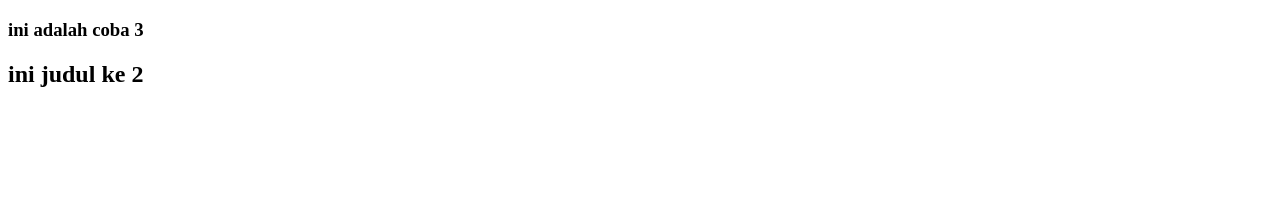
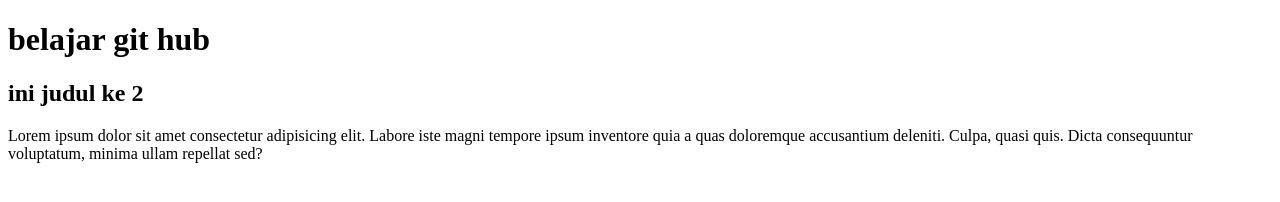
Before and after one commit to MIRLANI/coba, a plain HTML site: page coba1.html in a window 1280 px wide. Drawn offline with Linux system fonts and the light colour scheme.

Commit message:
menambah paragraf dan menganti judul baru

```diff
--- a/coba1.html
+++ b/coba1.html
@@ -7,7 +7,8 @@
     <title>Document</title>
 </head>
 <body>
-    <h3>ini adalah coba 3</h3>
+    <h1>belajar git hub </h1>
     <h2>ini judul ke 2</h2>
+    <p>Lorem ipsum dolor sit amet consectetur adipisicing elit. Labore iste magni tempore ipsum inventore quia a quas doloremque accusantium deleniti. Culpa, quasi quis. Dicta consequuntur voluptatum, minima ullam repellat sed?</p>
 </body>
 </html>
```
